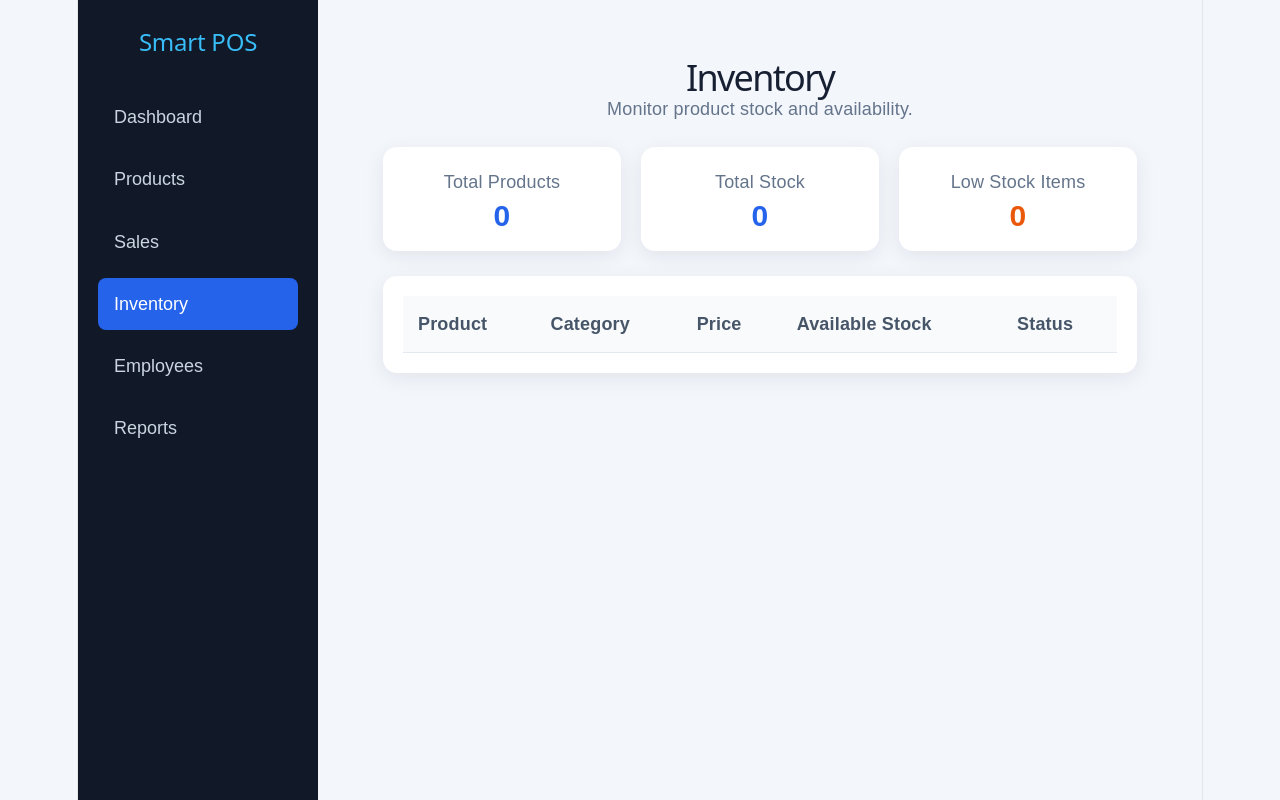
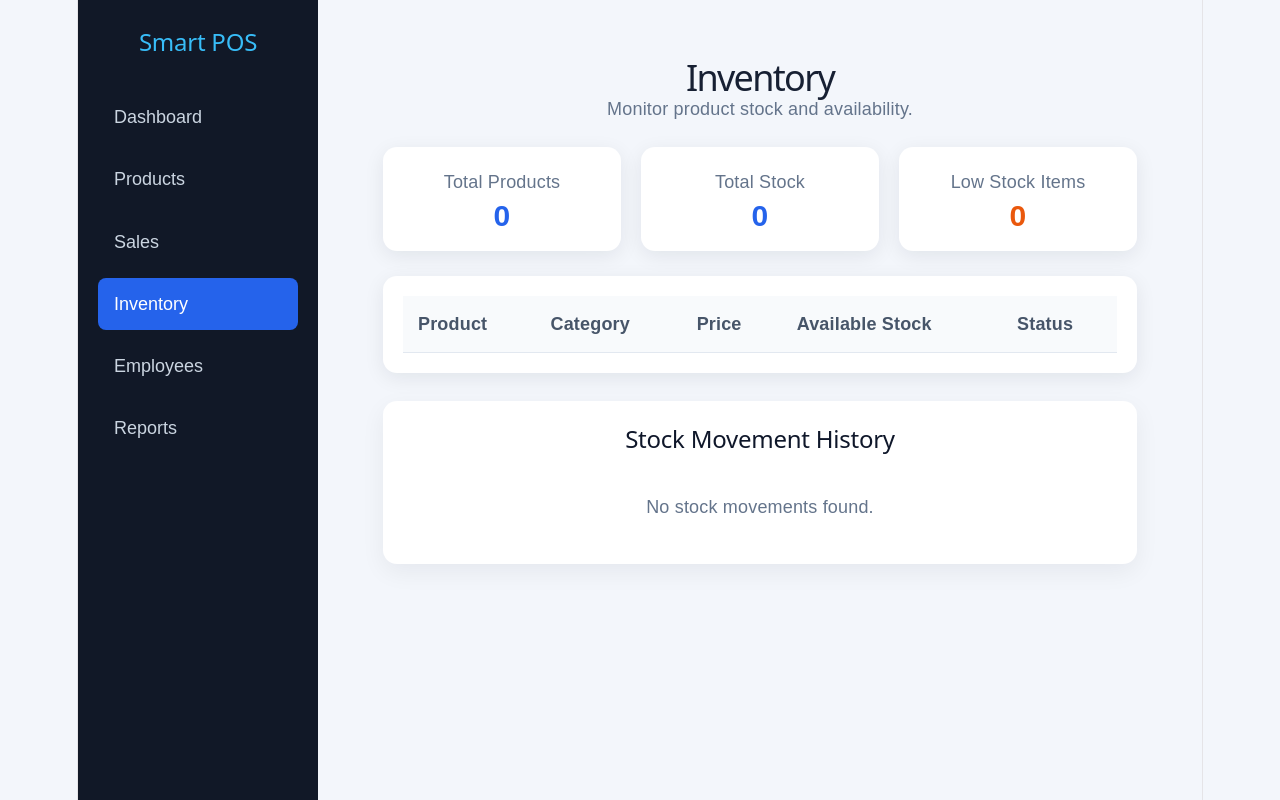
Before and after one commit to kashifmirza11/smart-retail-pos, a React (Vite) app: page / in a window 1280 px wide. Both pictures are taken after a click on the button "Inventory". Built offline with nearby package versions, Linux system fonts and the light colour scheme.

Commit message:
Add product restock and stock movement history

```diff
--- a/src/Inventory.css
+++ b/src/Inventory.css
@@ -95,3 +95,48 @@
     grid-template-columns: 1fr;
   }
 }
+.stock-history {
+  margin-top: 28px;
+  padding: 24px;
+  background: white;
+  border-radius: 14px;
+  box-shadow: 0 8px 24px rgba(15, 23, 42, 0.06);
+  overflow-x: auto;
+}
+
+.stock-history h2 {
+  margin: 0 0 20px;
+  color: #0f172a;
+}
+
+.stock-history table {
+  width: 100%;
+  border-collapse: collapse;
+}
+
+.stock-history th,
+.stock-history td {
+  padding: 14px;
+  text-align: left;
+  border-bottom: 1px solid #e2e8f0;
+}
+
+.stock-history th {
+  color: #475569;
+  background: #f8fafc;
+}
+
+.movement-type {
+  display: inline-block;
+  padding: 5px 10px;
+  border-radius: 20px;
+  background: #dcfce7;
+  color: #15803d;
+  font-weight: 600;
+}
+
+.no-stock-history {
+  padding: 20px;
+  text-align: center;
+  color: #64748b;
+}
--- a/src/Inventory.jsx
+++ b/src/Inventory.jsx
@@ -2,7 +2,7 @@ import "./Inventory.css";
 
 function Inventory() {
   const products = JSON.parse(localStorage.getItem("products")) || [];
-
+const stockHistory = JSON.parse(localStorage.getItem("stockHistory")) || [];
   const totalProducts = products.length;
 
   const totalStock = products.reduce(
@@ -73,6 +73,44 @@ function Inventory() {
           </tbody>
         </table>
       </div>
+      <div className="stock-history">
+        <h2>Stock Movement History</h2>
+
+        {stockHistory.length === 0 ? (
+          <p className="no-stock-history">No stock movements found.</p>
+        ) : (
+          <table>
+            <thead>
+              <tr>
+                <th>Product</th>
+                <th>Type</th>
+                <th>Added</th>
+                <th>Previous Stock</th>
+                <th>New Stock</th>
+                <th>Date</th>
+              </tr>
+            </thead>
+
+            <tbody>
+              {[...stockHistory]
+                .reverse()
+                .slice(0, 10)
+                .map((movement) => (
+                  <tr key={movement.id}>
+                    <td>{movement.product}</td>
+                    <td>
+                      <span className="movement-type">{movement.type}</span>
+                    </td>
+                    <td>+{movement.quantity}</td>
+                    <td>{movement.previousStock}</td>
+                    <td>{movement.newStock}</td>
+                    <td>{movement.date}</td>
+                  </tr>
+                ))}
+            </tbody>
+          </table>
+        )}
+      </div>
     </div>
   );
 }
--- a/src/products.jsx
+++ b/src/products.jsx
@@ -67,7 +67,22 @@ function Products() {
       alert("Please enter a valid quantity greater than 0.");
       return;
     }
+const stockHistory = JSON.parse(localStorage.getItem("stockHistory")) || [];
 
+const movement = {
+  id: Date.now(),
+  product: product.name,
+  type: "Restock",
+  quantity: amount,
+  previousStock: Number(product.stock),
+  newStock: Number(product.stock) + amount,
+  date: new Date().toLocaleString(),
+};
+
+localStorage.setItem(
+  "stockHistory",
+  JSON.stringify([...stockHistory, movement]),
+);
     setProducts((currentProducts) =>
       currentProducts.map((item) =>
         item.id === product.id
```
